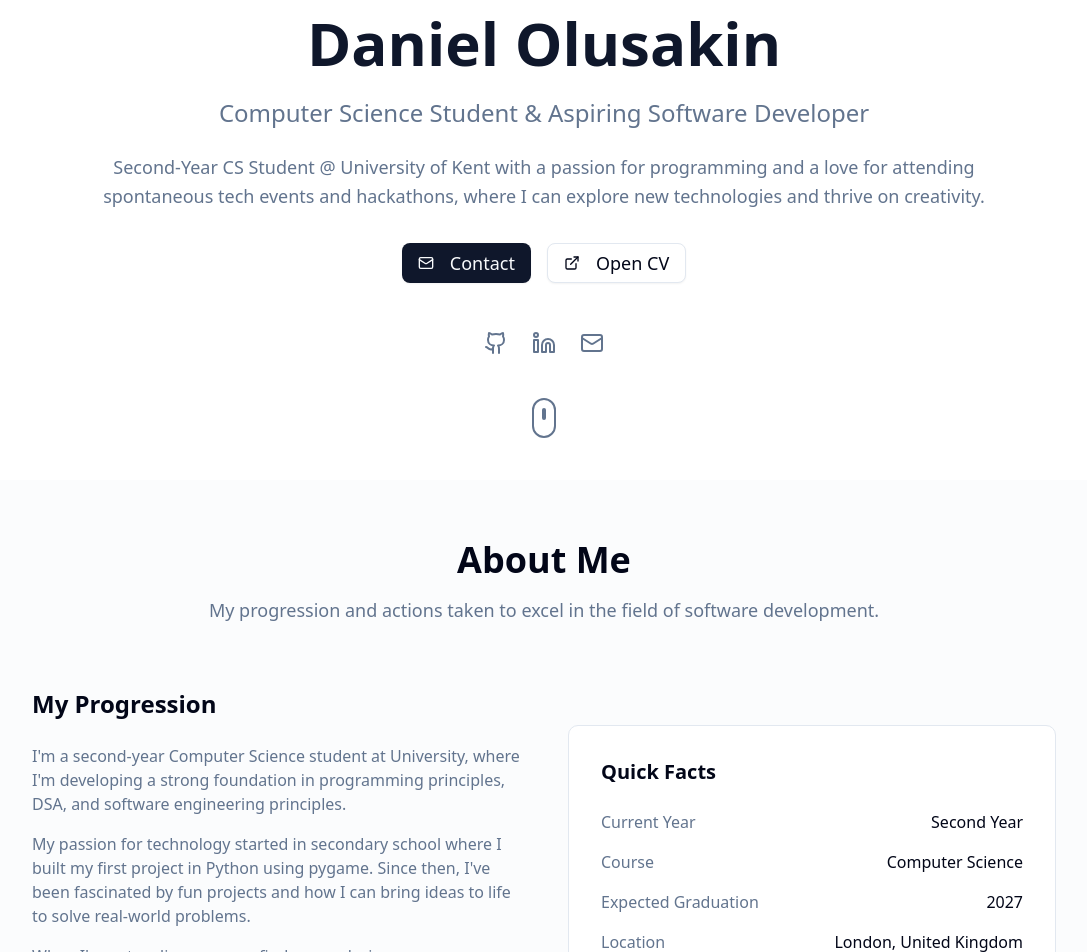
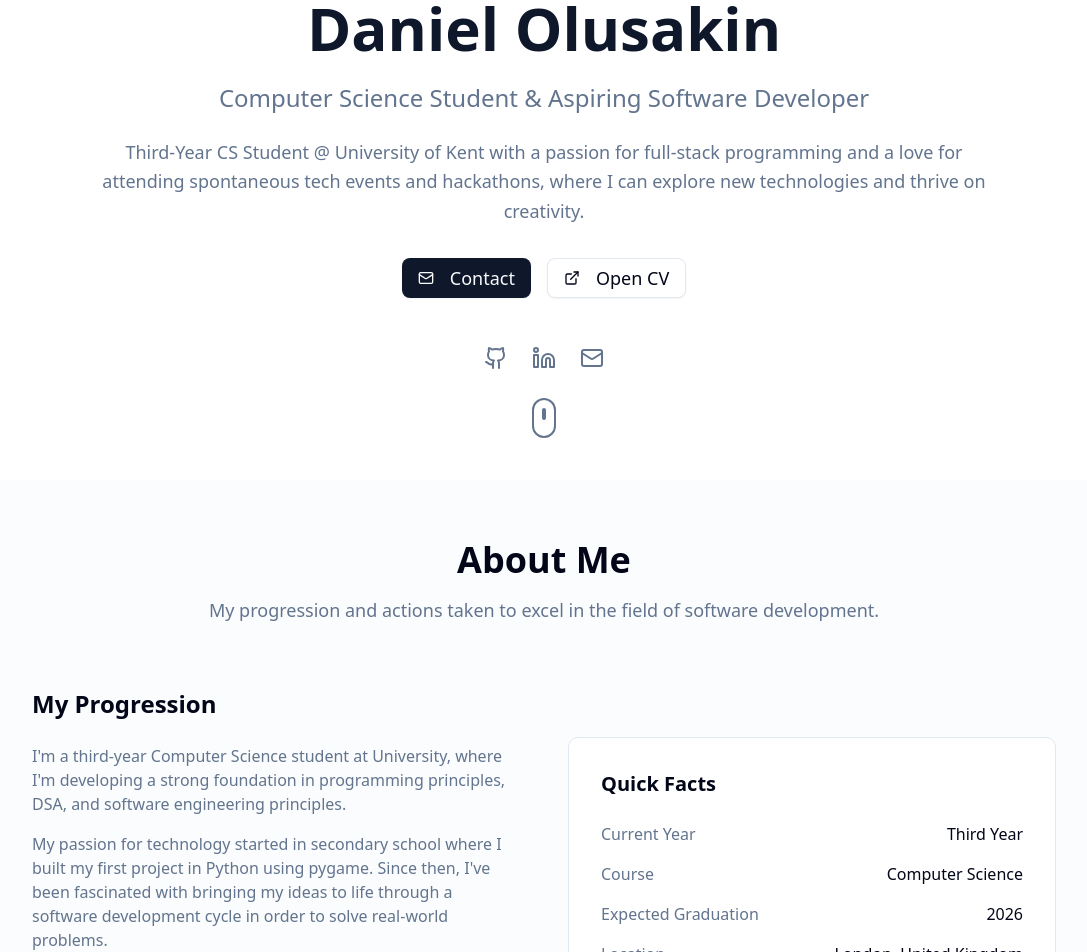
Before and after one commit to D1K03/portfolio-website, a React (Vite) app: page / in a window 1280 px wide. Shown: the part 320-1272 px from the top of the page, without its empty margins (96-1183 px from the left). Built offline with nearby package versions, Linux system fonts and the light colour scheme.

Commit message:
upd: hero description & education timeline

```diff
--- a/src/components/About.jsx
+++ b/src/components/About.jsx
@@ -44,13 +44,13 @@ const About = () => {
               <h3 className="text-2xl font-semibold mb-6">My Progression</h3>
               <div className="space-y-4 text-muted-foreground">
                 <p>
-                  I'm a second-year Computer Science student at University,
+                  I'm a third-year Computer Science student at University,
                   where I'm developing a strong foundation in programming principles, DSA,
                   and software engineering principles.
                 </p>
                 <p>
                   My passion for technology started in secondary school where I built my first project in Python using pygame.
-                  Since then, I've been fascinated by fun projects and how I can bring ideas to life to solve real-world problems.
+                  Since then, I've been fascinated with bringing my ideas to life through a software development cycle in order to solve real-world problems.
                 </p>
                 <p>
                   When I'm not coding, you can find me exploring new technologies, attending different tech events and rollerskating.
@@ -66,7 +66,7 @@ const About = () => {
               <div className="space-y-4">
                 <div className="flex justify-between">
                   <span className="text-muted-foreground">Current Year</span>
-                  <span className="font-medium">Second Year</span>
+                  <span className="font-medium">Third Year</span>
                 </div>
                 <div className="flex justify-between">
                   <span className="text-muted-foreground">Course</span>
@@ -74,7 +74,7 @@ const About = () => {
                 </div>
                 <div className="flex justify-between">
                   <span className="text-muted-foreground">Expected Graduation</span>
-                  <span className="font-medium">2027</span>
+                  <span className="font-medium">2026</span>
                 </div>
                 <div className="flex justify-between">
                   <span className="text-muted-foreground">Location</span>
--- a/src/components/Education.jsx
+++ b/src/components/Education.jsx
@@ -6,9 +6,9 @@ const Education = () => {
     degree: "Computer Science, BSc (Hons)",
     university: "University of Kent",
     location: "Canterbury, Kent",
-    period: "2023 - 2027",
+    period: "2023 - 2026",
     grade: "First-Class Honours (84%)",
-    status: "Second Year Student"
+    status: "Third Year Student"
   }
 
   const coursework = [
--- a/src/components/Hero.jsx
+++ b/src/components/Hero.jsx
@@ -29,7 +29,7 @@ const Hero = ({scrollToFooter}) => {
 
           {/* Description */}
           <p className="text-lg text-muted-foreground mb-8 max-w-4xl mx-auto leading-relaxed">
-            Second-Year CS Student @ University of Kent with a passion for programming
+            Third-Year CS Student @ University of Kent with a passion for full-stack programming
             and a love for attending spontaneous tech events and hackathons, where I can explore new technologies
             and thrive on creativity.
           </p>
```
